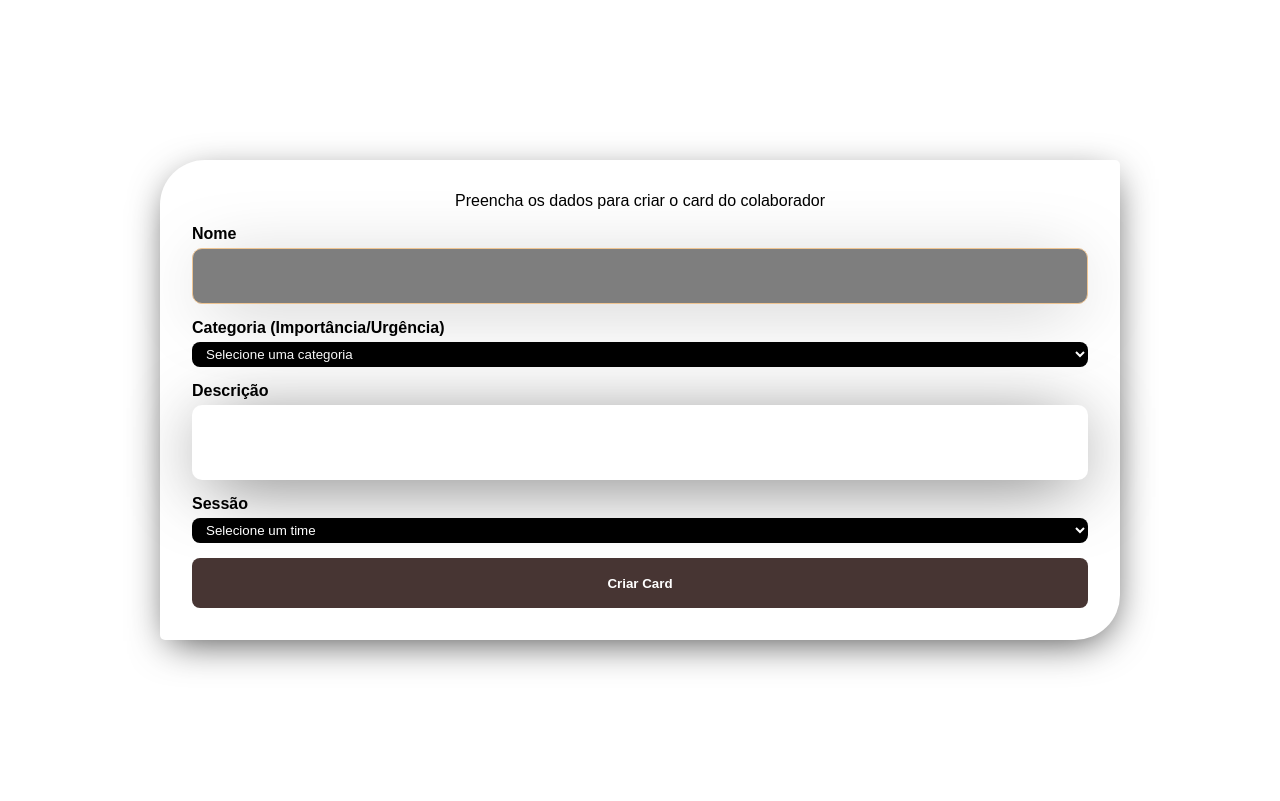
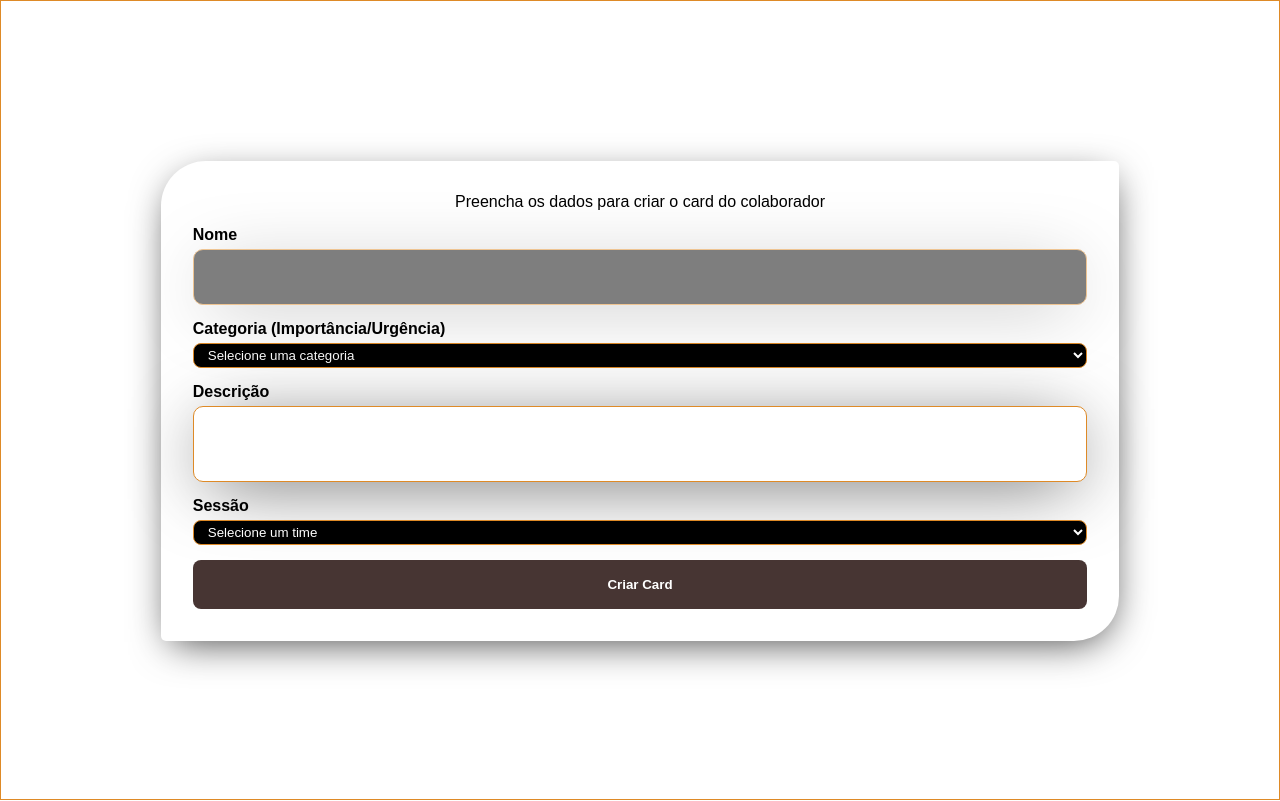
Before and after one commit to RgoSL/Projeto-Venturus-, a React (Vite) app: page / in a window 1280 px wide. Built offline with nearby package versions, Linux system fonts and the light colour scheme.

Commit message:
Subindo alteração nas animações do formularío

```diff
--- a/src/App.jsx
+++ b/src/App.jsx
@@ -1,7 +1,7 @@
     import { BrowserRouter as Router, Routes, Route } from "react-router-dom";
     import { Forms } from "./components/Forms/forms.jsx";
     import ExibirUsuarios from "./pages/ExibirCards/ExibirUsuarios.jsx";
-    import { SobreNos } from "./components/Sobrenos/SobreNos.jsx";
+    import { SobreNos } from "./components/SobreNos/SobreNos.jsx";
     function App() {
     return (
         <Router>
--- a/src/components/Forms/Forms.module.css
+++ b/src/components/Forms/Forms.module.css
@@ -15,16 +15,15 @@ body {
 }
 
 
-body,h1,input,textarea{
+body,h1,input,textarea,select{
 
 	font-family:sans-serif;
-
+	border:1.5px solid var(--laranja);
 }
 textarea {
 	width: 100%;
-    border: none;
-	height: 6rem; /* altura fixa */
-	resize: none; /* impede redimensionamento manual */
+    	height: 6rem;
+	resize: none;
 	border-radius: 10px;
 	transition: transform 0.3s ease-in-out;
 	color: black;
@@ -44,8 +43,8 @@ textarea {
 	height:100dvh;
 }
 form {
-	width: 45;
-	height: 50;
+	width: 25%;
+	height: 70%;
     background-color:white;
 	display: flex;
     flex-direction: column;
@@ -70,7 +69,7 @@ form label {
 select {
 	width: 100%;
 	background-color: black;
-	border: none;
+
 	height: 2.5rem;
 	border-radius: 8px;
 	padding: 0 10px;
@@ -85,7 +84,7 @@ input{
 	background-color:var(--preto);
     opacity: 0.5;
 	height:3.5rem;
-    border: 1px solid var(--laranja);
+
 	border-radius:10px;
     transition: transform 0.3s ease-in-out;
     color:white;
@@ -99,11 +98,25 @@ input:hover {
     transform:scale(1.02);
 }
 input:focus {
-    transform: scale(1.1);
+    transform: scale(1.08);
     outline: none;
     box-shadow: 1px 10px 39px -6px rgba(0,0,0,0.75);
     -webkit-box-shadow: 1px 10px 39px -6px rgba(0,0,0,0.75);
     -moz-box-shadow: 1px 10px 39px -6px rgba(0,0,0,0.75);
+}
+
+textarea:hover{
+	transform:scale(1.02);
+}
+textarea:focus{
+
+	transform:scale(1.04);
+	outline:none;
+	border:1.5px solid var(--laranja);
+	box-shadow:1px 10px 39px -6px rgba(0,0,0,0.75);
+	-webkit-box-shadow:1px 10px 39px -6px rgba(0,0,0,0.75);
+	-moz-box-shadow:1px 10px 39px -6px rgba(0,0,0,0.75);
+
 }
 
 button {
@@ -119,7 +132,7 @@ button {
 }
 
 button:hover {
-	background-color: #5a403d;
+	background-color: var(--laranja);
 }
 
 
```
